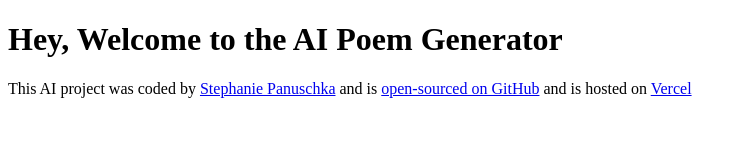
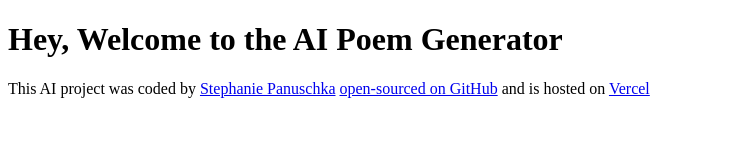
Before and after one commit to stephaniepanuschka/AI-poem-generator, a plain HTML site: page index.html in a window 1280 px wide. Shown: the whole page, without its empty margins (0-747 px from the left). Drawn offline with Linux system fonts and the light colour scheme.

Commit message:
small wording updated

```diff
--- a/index.html
+++ b/index.html
@@ -12,7 +12,6 @@
   </h1>
 
   <footer> This AI project was coded by <a href="https://github.com/stephaniepanuschka" target="_blank">Stephanie Panuschka</a>
-    and is
     <a href="https://github.com/stephaniepanuschka/AI-poem-generator" target="_blank">
 open-sourced on GitHub</a> and is hosted on <a href="https://ai-poem-generator-psi.vercel.app/" target="_blank">Vercel</a></footer>
   <script src="src/index.js"></script>
```
